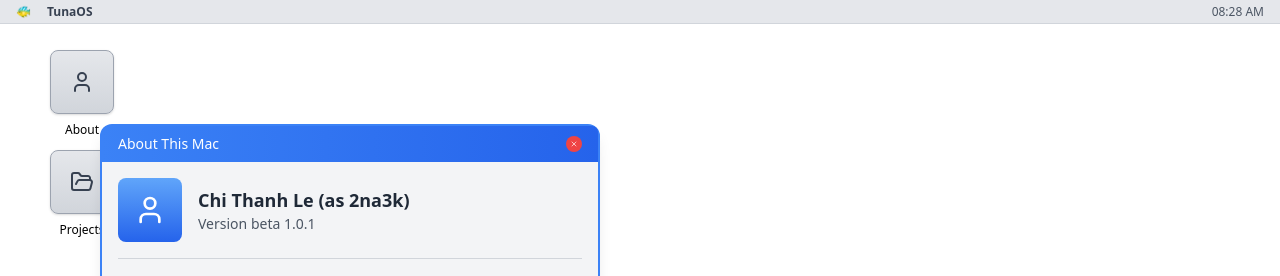
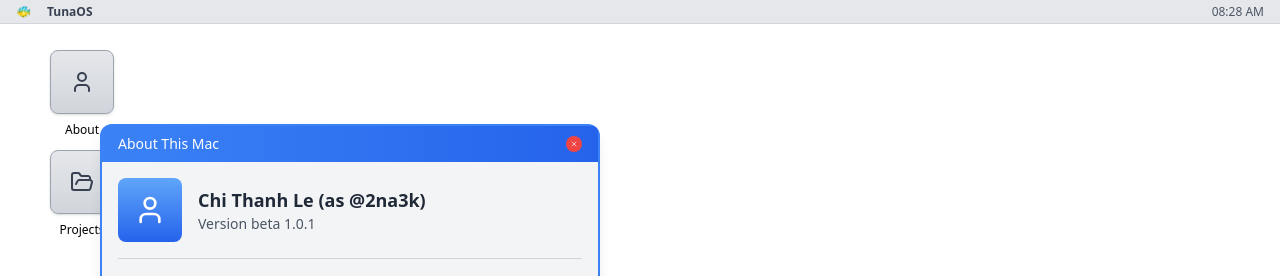
Before and after one commit to 2na3k/2na3k-app, a React (Vite) app: page / in a window 1280 px wide. Both pictures are taken after a click on the element "About". Shown: the top 276 px of the page. Built offline with nearby package versions, Linux system fonts and the light colour scheme.

Commit message:
Update AboutContent.tsx

```diff
--- a/src/components/AboutContent.tsx
+++ b/src/components/AboutContent.tsx
@@ -8,7 +8,7 @@ const AboutContent: React.FC = () => (
         <User size={32} className="text-white" />
       </div>
       <div>
-        <h2 className="text-lg font-bold text-gray-800 dark:text-gray-200">Chi Thanh Le (as 2na3k)</h2>
+        <h2 className="text-lg font-bold text-gray-800 dark:text-gray-200">Chi Thanh Le (as @2na3k)</h2>
         <p className="text-sm text-gray-600 dark:text-gray-400">Version beta 1.0.1</p>
       </div>
     </div>
```
